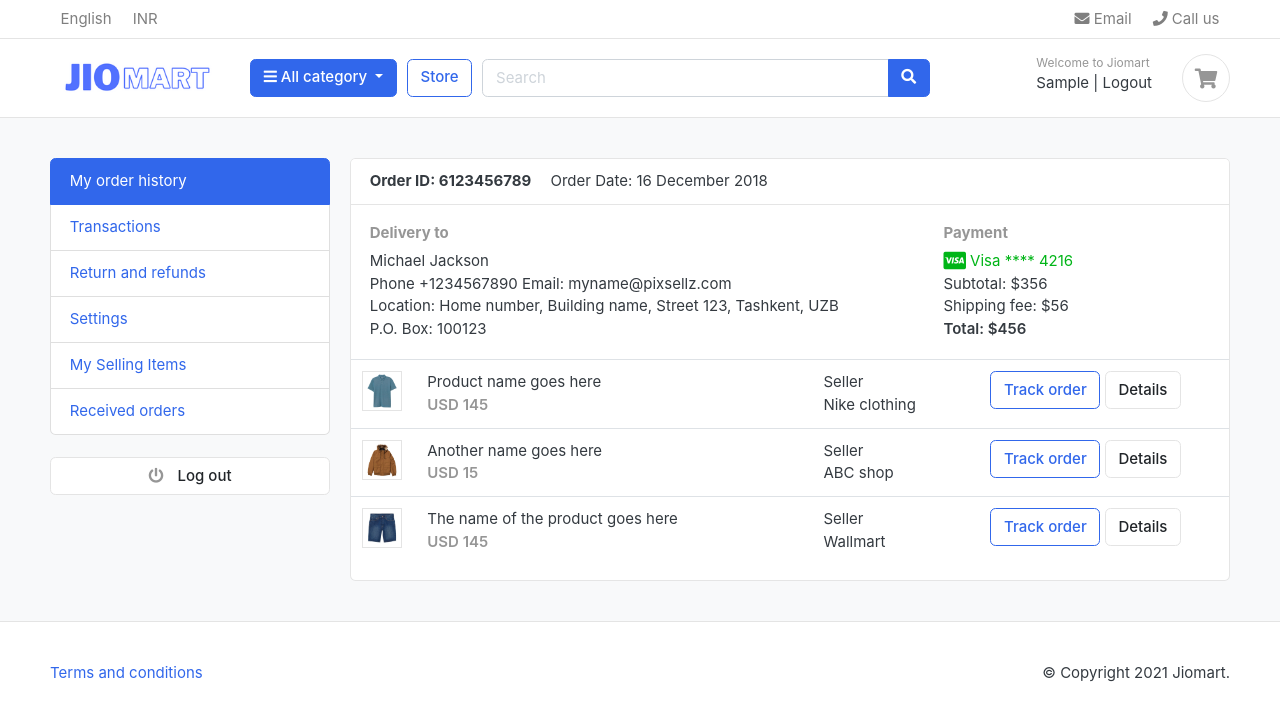
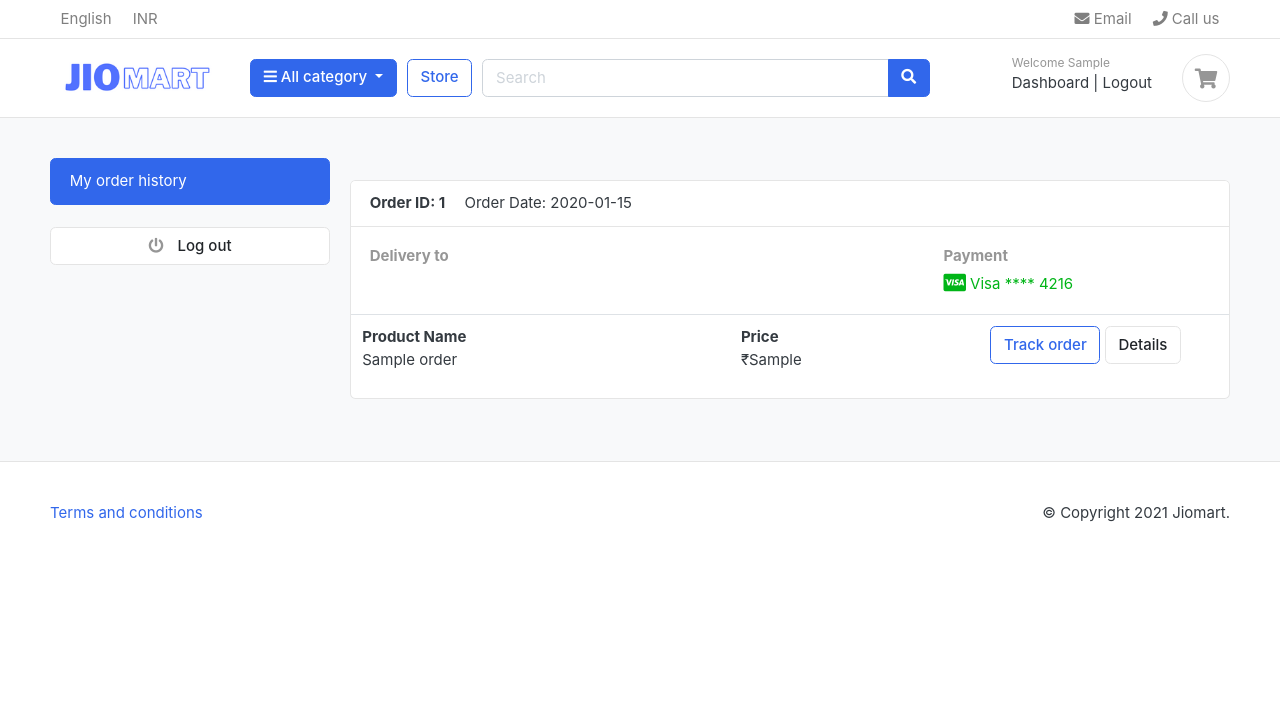
Before and after one commit to projecto-in/simple-e-commerce-web-application, a PHP site: page /dashboard.php in a window 1280 px wide. Shown: the top 721 px of the page. Run offline with PHP 8.4, Linux system fonts and the light colour scheme; the visitor is signed in with stand-in values (Sample User, id 1); data comes from the database, SQL or seed files in the repository; tables that the repository leaves empty hold one stand-in row (values such as "Sample post"); some web fonts are replaced.

Commit message:
dashboard added

```diff
--- a/dashboard.php
+++ b/dashboard.php
@@ -1,6 +1,12 @@
 <?php require_once "dbconfig.php"; ?>
 <?php include 'header.php'; ?>
-<?php include 'header-main.php'; ?>
+<?php include 'header-main.php';
+if (!isset($_SESSION['userlogin'])) {
+    header("location:signin.php");
+    unset($_SESSION["cart"]);
+}
+
+?>
 
 
 
@@ -13,84 +19,86 @@
                 <!--   SIDEBAR   -->
                 <ul class="list-group">
                     <a class="list-group-item active" href="#"> My order history </a>
-			<a class="list-group-item" href="#"> Transactions </a>
+                    <!-- <a class="list-group-item" href="#"> Transactions </a>
 			<a class="list-group-item" href="#"> Return and refunds </a>
 			<a class="list-group-item" href="#">Settings </a>
 			<a class="list-group-item" href="#"> My Selling Items </a>
-			<a class="list-group-item" href="#"> Received orders </a>
+			<a class="list-group-item" href="#"> Received orders </a> -->
                 </ul>
                 <br>
-		<a class="btn btn-light btn-block" href="#"> <i class="fa fa-power-off"></i> <span class="text">Log out</span> </a>
+                <a class="btn btn-light btn-block" href="logout.php"> <i class="fa fa-power-off"></i> <span class="text">Log
+                        out</span> </a>
                 <!--   SIDEBAR .//END   -->
             </aside>
             <main class="col-md-9">
+                <?php
+
+		$query = "SELECT * FROM `orders` WHERE `username` = '{$_SESSION['username']}'";
+                                            $result = mysqli_query($cid, $query) or die("query failed");
+                                            if (mysqli_num_rows($result) > 0) {
+                                                while ($row = mysqli_fetch_assoc($result)) {
+
+													$productname = $row['product_name'];
+													$productprice = $row['price'];
+
+													?>
+
+
+<br>
+
                 <article class="card">
                     <header class="card-header">
-			<strong class="d-inline-block mr-3">Order ID: 6123456789</strong>
-			<span>Order Date: 16 December 2018</span>
+                        <strong class="d-inline-block mr-3">Order ID: <?php echo $row['order_id']; ?></strong>
+                        <span>Order Date: <?php echo $row['order_date']; ?></span>
                     </header>
                     <div class="card-body">
                         <div class="row">
                             <div class="col-md-8">
                                 <h6 class="text-muted">Delivery to</h6>
-					<p>Michael Jackson <br>
-					Phone +1234567890 Email: myname@pixsellz.com <br>
-			    	Location: Home number, Building name, Street 123,  Tashkent, UZB <br>
-			    	P.O. Box: 100123
+								<?php
+								$query1 = "SELECT * FROM `register` WHERE `name` = '{$_SESSION['username']}'";
+								$result1 = mysqli_query($cid, $query1) or die("query failed");
+								if (mysqli_num_rows($result1) > 0) {
+									while ($row = mysqli_fetch_assoc($result1)) { ?>
+
+                                <p><?php echo ucwords($row['first_name']) ?> <?php echo ucwords($row['last_name']) ?><br>
+                                    <?php echo $row['address'] ?>
                                 </p>
+								<?php }} ?>
                             </div>
                             <div class="col-md-4">
                                 <h6 class="text-muted">Payment</h6>
                                 <span class="text-success">
                                     <i class="fab fa-lg fa-cc-visa"></i>
-					    Visa  **** 4216
+                                    Visa **** 4216
                                 </span>
-					<p>Subtotal: $356 <br>
-					 Shipping fee:  $56 <br>
-					 <span class="b">Total:  $456 </span>
-					</p>
+                                <!-- <p>Subtotal: $356 <br>
+                                    Shipping fee: $56 <br>
+                                    <span class="b">Total: $456 </span>
+                                </p> -->
                             </div>
                         </div> <!-- row.// -->
                     </div> <!-- card-body .// -->
                     <div class="table-responsive">
                         <table class="table table-hover">
                             <tr>
-				<td width="65">
-					<img src="../images/items/1.jpg" class="img-xs border">
+
+                                <td> <b> Product Name </b><br>
+                                    <p class="title mb-0"><?php echo $productname; ?> </p>
+                                    <!-- <var class="price text-muted">USD 145</var> -->
                                 </td>
-				<td>
-					<p class="title mb-0">Product name goes here </p>
-					<var class="price text-muted">USD 145</var>
-				</td>
-				<td> Seller <br> Nike clothing </td>
-				<td width="250"> <a href="#" class="btn btn-outline-primary">Track order</a> <a href="#" class="btn btn-light"> Details </a> </td>
+                                <td> <b>Price </b><br> ₹<?php echo $productprice; ?> </td>
+                                <td width="250"> <a href="#" class="btn btn-outline-primary">Track order</a> <a href="#"
+                                        class="btn btn-light"> Details </a> </td>
                             </tr>
-			<tr>
-				<td>
-					<img src="../images/items/2.jpg" class="img-xs border">
-				</td>
-				<td>
-					<p class="title mb-0">Another name goes here </p>
-					<var class="price text-muted">USD 15</var>
-				</td>
-				<td> Seller <br> ABC shop </td>
-				<td> <a href="#" class="btn btn-outline-primary">Track order</a> <a href="#" class="btn btn-light"> Details </a> </td>
-			</tr>
-			<tr>
-				<td>
-					<img src="../images/items/3.jpg" class="img-xs border">
-				</td>
-				<td>
-					<p class="title mb-0">The name of the product  goes here </p>
-					<var class="price text-muted">USD 145</var>
-				</td>
-				<td> Seller <br> Wallmart </td>
-				<td> <a href="#" class="btn btn-outline-primary">Track order</a> <a href="#" class="btn btn-light"> Details </a> </td>
-			</tr>
+
                         </table>
                     </div> <!-- table-responsive .end// -->
                 </article> <!-- order-group.// -->
+                <?php }}?>
+				<br>
             </main>
+			<br>
         </div> <!-- row.// -->
     </div>
 
@@ -106,4 +114,5 @@
 
 
 </body>
+
 </html>
--- a/header-main.php
+++ b/header-main.php
@@ -67,9 +67,9 @@
                 <div class="d-flex justify-content-end mb-3 mb-lg-0">
                     <?php if (isset($_SESSION['userlogin'])) { ?>
                     <div class="widget-header">
-                        <small class="title text-muted">Welcome to Jiomart</small>
+                        <small class="title text-muted">Welcome <?php echo ucwords($_SESSION['username']); ?> </small>
                         <div>
-                        <?php echo ucwords($_SESSION['username']); ?>   | <a href="logout.php">Logout</a> <span class="dark-transp"><span class="dark-transp">
+                        <a href="dashboard.php">Dashboard</a> <span class="dark-transp"> | <a href="logout.php">Logout</a> <span class="dark-transp"><span class="dark-transp">
                         </div>
                     </div>
 
--- a/index.php
+++ b/index.php
@@ -57,8 +57,8 @@
                 <p class="text-muted"> &copy 2021 Jiomart </p>
             </div>
             <div class="col-md-8 text-md-center">
-                <span class="px-2">info@pixsellz.io</span>
-                <span class="px-2">+919-002-0000</span>
+                <span class="px-2">info@jiomart.xyz</span>
+                <span class="px-2">+910-000-0000</span>
                 <span class="px-2">Street name 123, Avanue abc</span>
             </div>
             <div class="col-md-2 text-md-right text-muted">
--- a/order-complete.php
+++ b/order-complete.php
@@ -14,7 +14,7 @@ foreach ($_SESSION["cart"] as $keys => $values) {
     $price =  $values["price"];
     $total = ($values["quantity"] * $values["price"]);
     $categoryslug = $values["category_slug"];
-    $username = $_SESSION["userlogin"];
+    $username = $_SESSION["username"];
     $order_date = date('Y-m-d');
 
     $gtotal = $gtotal + $total;
--- a/register.php
+++ b/register.php
@@ -73,7 +73,7 @@
 			</form>
 		</article><!-- card-body.// -->
 	</div> <!-- card .// -->
-	<p class="text-center mt-4">Have an account? <a href="">Log In</a></p>
+	<p class="text-center mt-4">Have an account? <a href="signin.php">Log In</a></p>
 	<br><br>
 	<!-- ============================ COMPONENT REGISTER  END.// ================================= -->
 
```
Lines whose indentation alone changed are shown as unchanged.
